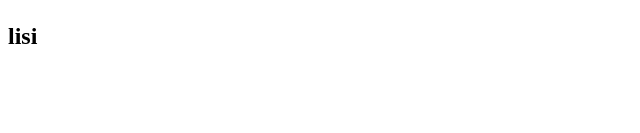
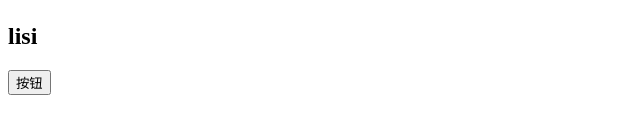
Before and after one commit to maicoder/learnVue, a Vue app in the folder 16-vue-router/learnvuerouter/: page /user/lisi in a window 1280 px wide. Shown: the part 177-310 px from the top of the page, without its empty margins (0-640 px from the left). Built offline with nearby package versions, Linux system fonts and the light colour scheme.

Commit message:
compare $router & $route

```diff
--- a/16-vue-router/learnvuerouter/src/components/User.vue
+++ b/16-vue-router/learnvuerouter/src/components/User.vue
@@ -4,6 +4,7 @@
     <p>我是用户的相关信息，嘿嘿嘿</p>
     <h2>{{userId}}</h2>
     <h2>{{$route.params.userId}}</h2>
+    <button @click="btnClick">按钮</button>
   </div>
 </template>
 
@@ -14,6 +15,12 @@
       userId() {
         return this.$route.params.userId
       }
+    },
+    methods: {
+      btnClick() {
+        console.log(this.$router);
+        console.log(this.$route);
+      }
     }
   }
 </script>
--- a/16-vue-router/learnvuerouter/src/main.js
+++ b/16-vue-router/learnvuerouter/src/main.js
@@ -10,3 +10,5 @@ new Vue({
   router,
   render: h => h(App)
 })
+
+console.log(router);
```
